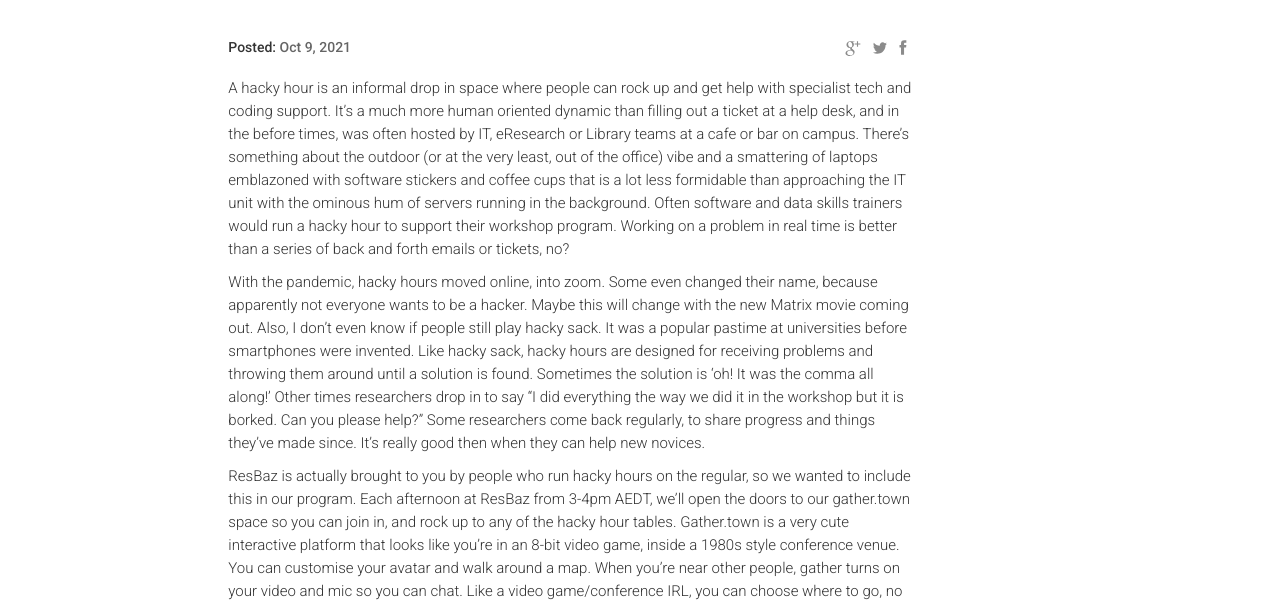
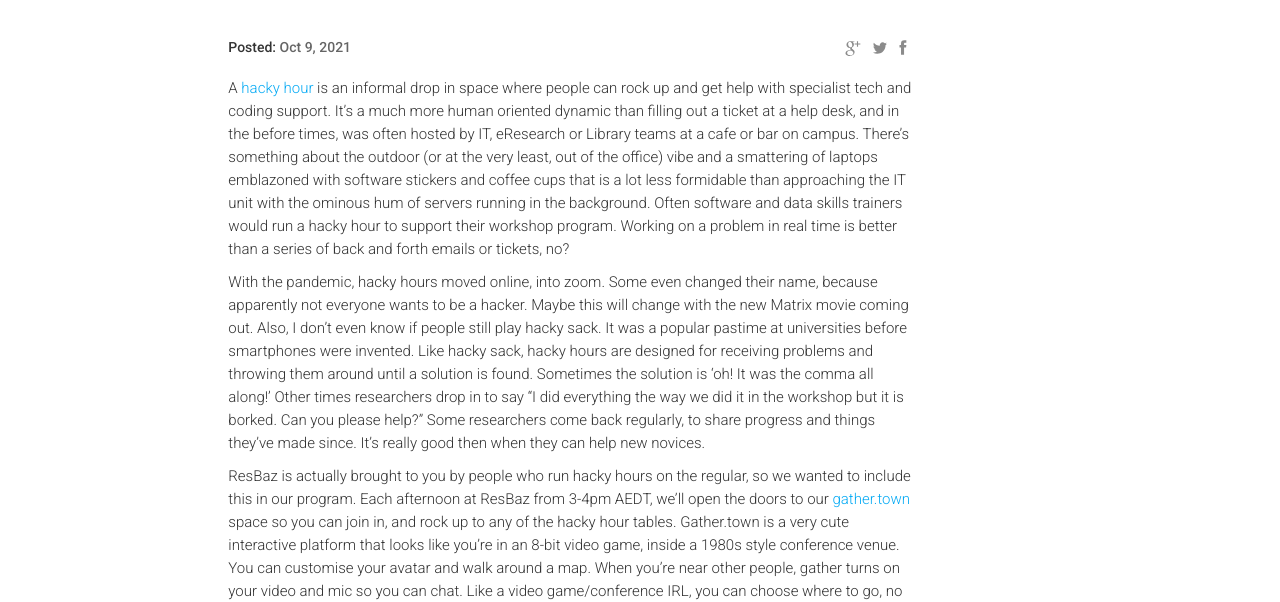
Before and after one commit to spikelynch/spikelynch.github.io, a Jekyll site: the page built from _posts/2021-10-09-hacky-hour.md, in a window 1280 px wide and 1400 px high. Shown: the part 479-1081 px from the top of the window. Built offline with Jekyll 4.4.1, drawn with Linux system fonts in a browser that asks for light colours; nearby versions of some CDN libraries; comment, search, counter and statistics services are not loaded; some of the changed lines change nothing that is shown; some of the changed text lies outside the part shown.

Commit message:
add links in the text

```diff
--- a/_posts/2021-10-09-hacky-hour.md
+++ b/_posts/2021-10-09-hacky-hour.md
@@ -5,8 +5,8 @@ date: 2021-10-09 00:00:00
 image: laptop2.jpg
 isStaticPost: false
 ---
-A hacky hour is an informal drop in space where people can rock up and get help with specialist tech and coding support. It’s a much more human oriented dynamic than filling out a ticket at a help desk, and in the before times, was often hosted by IT, eResearch or Library teams at a cafe or bar on campus. There’s something about the outdoor (or at the very least, out of the office) vibe and a smattering of laptops emblazoned with software stickers and coffee cups that is a lot less formidable than approaching the IT unit with the ominous hum of servers running in the background. Often software and data skills trainers would run a hacky hour to support their workshop program. Working on a problem in real time is better than a series of back and forth emails or tickets, no?
+A [hacky hour](https://github.com/amandamiotto/HackyHourHandbook/blob/master/Introduction.md) is an informal drop in space where people can rock up and get help with specialist tech and coding support. It’s a much more human oriented dynamic than filling out a ticket at a help desk, and in the before times, was often hosted by IT, eResearch or Library teams at a cafe or bar on campus. There’s something about the outdoor (or at the very least, out of the office) vibe and a smattering of laptops emblazoned with software stickers and coffee cups that is a lot less formidable than approaching the IT unit with the ominous hum of servers running in the background. Often software and data skills trainers would run a hacky hour to support their workshop program. Working on a problem in real time is better than a series of back and forth emails or tickets, no?
 
 With the pandemic, hacky hours moved online, into zoom. Some even changed their name, because apparently not everyone wants to be a hacker. Maybe this will change with the new Matrix movie coming out. Also, I don’t even know if people still play hacky sack. It was a popular pastime at universities before smartphones were invented. Like hacky sack, hacky hours are designed for receiving problems and throwing them around until a solution is found. Sometimes the solution is ‘oh! It was the comma all along!’ Other times researchers drop in to say “I did everything the way we did it in the workshop but it is borked. Can you please help?” Some researchers come back regularly, to share progress and things they’ve made since. It’s really good then when they can help new novices.
 
-ResBaz is actually brought to you by people who run hacky hours on the regular, so we wanted to include this in our program. Each afternoon at ResBaz from 3-4pm AEDT, we’ll open the doors to our gather.town space so you can join in, and rock up to any of the hacky hour tables. Gather.town is a very cute interactive platform that looks like you’re in an 8-bit video game, inside a 1980s style conference venue. You can customise your avatar and walk around a map. When you’re near other people, gather turns on your video and mic so you can chat. Like a video game/conference IRL, you can choose where to go, no need for any breakout room choreography! We hope it will be a fun way to end each day, where you can meet other ResBazzers, chat about favourite tools, follow up with an interesting speaker, and ask the friendly support folk to troubleshoot your code.
+ResBaz is actually brought to you by people who run hacky hours on the regular, so we wanted to include this in our program. Each afternoon at ResBaz from 3-4pm AEDT, we’ll open the doors to our [gather.town](https://gather.town/app) space so you can join in, and rock up to any of the hacky hour tables. Gather.town is a very cute interactive platform that looks like you’re in an 8-bit video game, inside a 1980s style conference venue. You can customise your avatar and walk around a map. When you’re near other people, gather turns on your video and mic so you can chat. Like a video game/conference IRL, you can choose where to go, no need for any breakout room choreography! We hope it will be a fun way to end each day, where you can meet other ResBazzers, chat about favourite tools, follow up with an interesting speaker, and ask the friendly support folk to troubleshoot your code.
```
